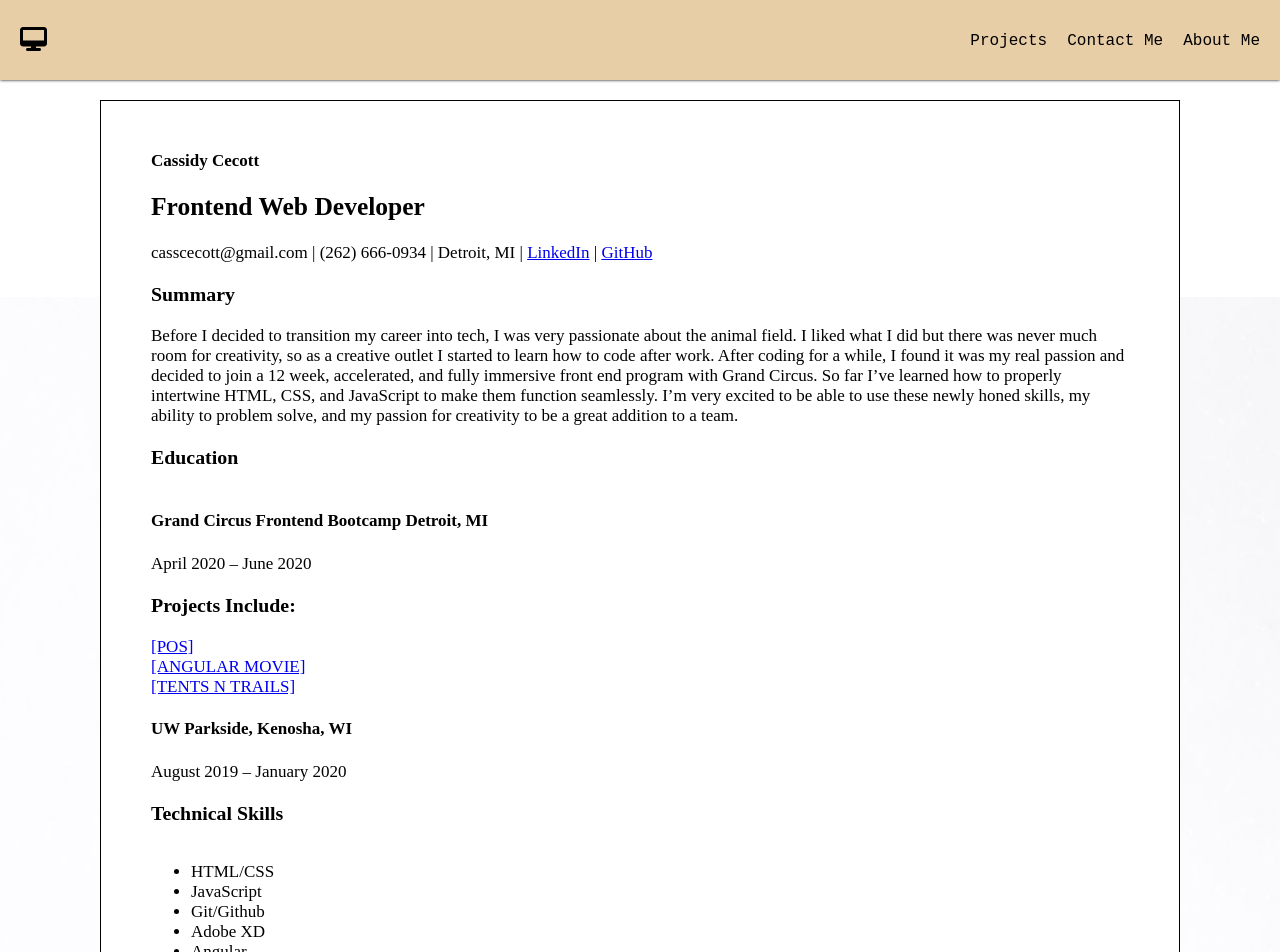
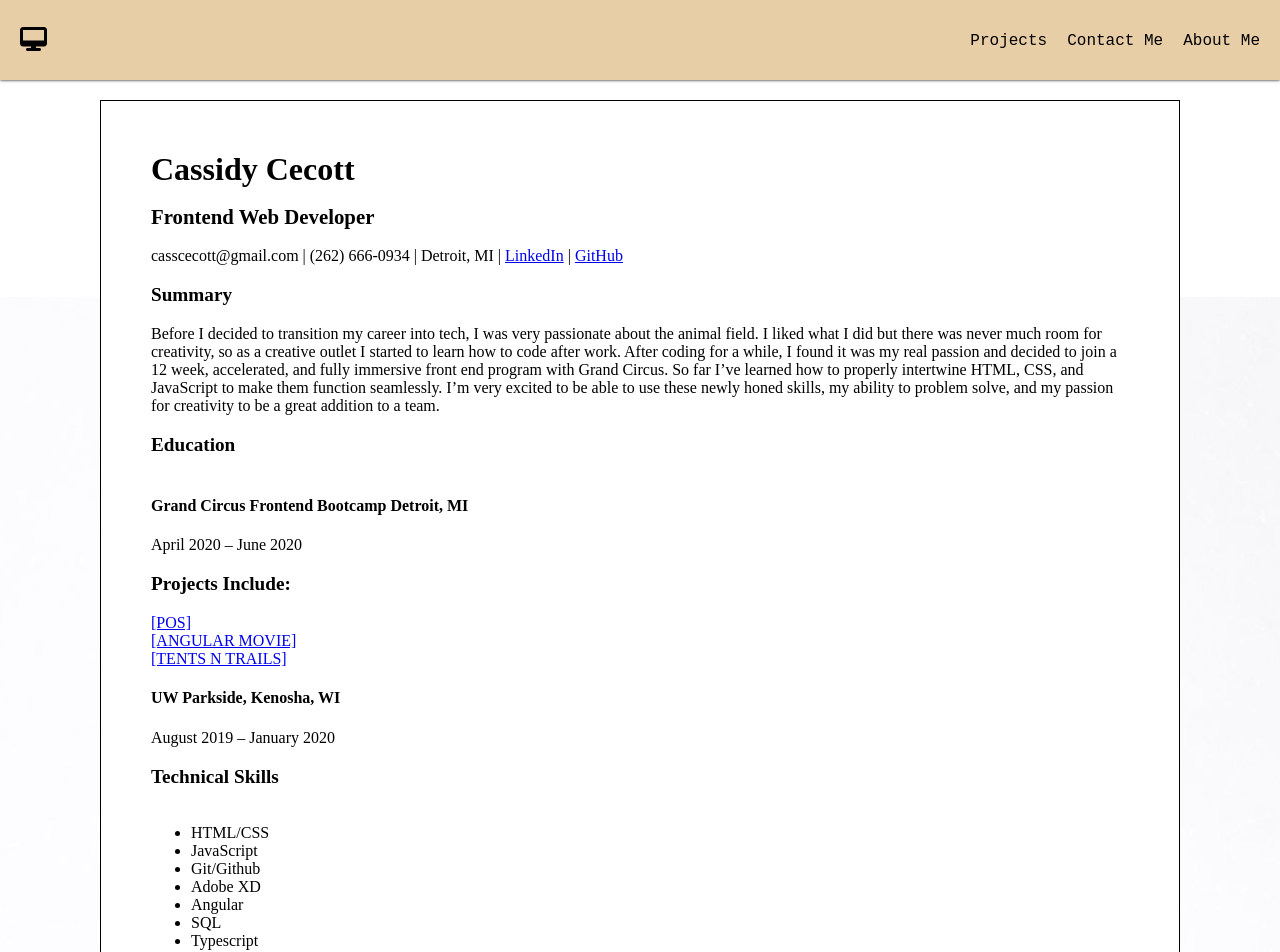
Before and after one commit to ccecott/Portfolio-, an Angular app: page /resume in a window 1280 px wide. Shown: the top 952 px of the page. Built offline with nearby package versions, Linux system fonts and the light colour scheme; a web font is replaced by a local one.

Commit message:
resume slightly styled

```diff
--- a/src/app/resume/resume.component.css
+++ b/src/app/resume/resume.component.css
@@ -15,6 +15,25 @@
     background-color: white;
 }
 
+h1 {
+    font-size: 2rem;
+}
+h2 {
+    font-size: 1.3rem;
+}
+h3 {
+    font-size: 1.2rem;
+}
+h4 {
+    font-size: 1rem;
+}
+p {
+    font-size: 1rem;
+}
+li {
+    font-size: 1rem;
+}
+
 @media screen and (min-width: 768px) {
     .resume {
         height: 240vh;
```
